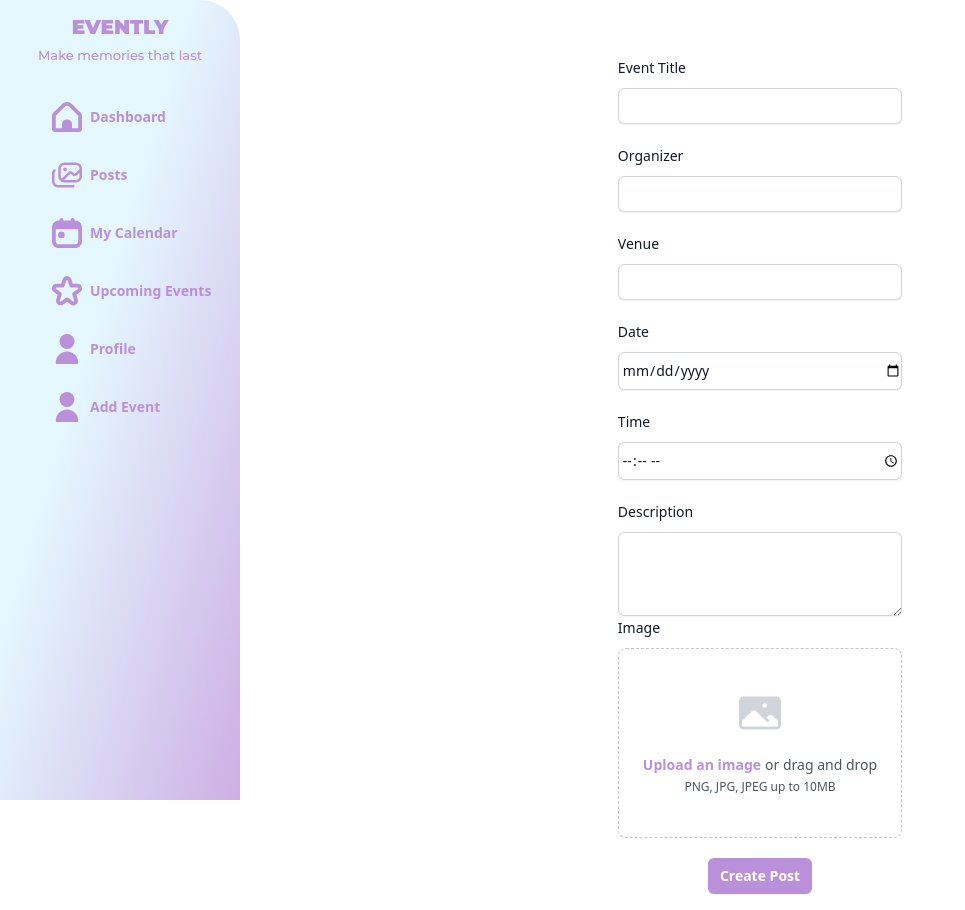
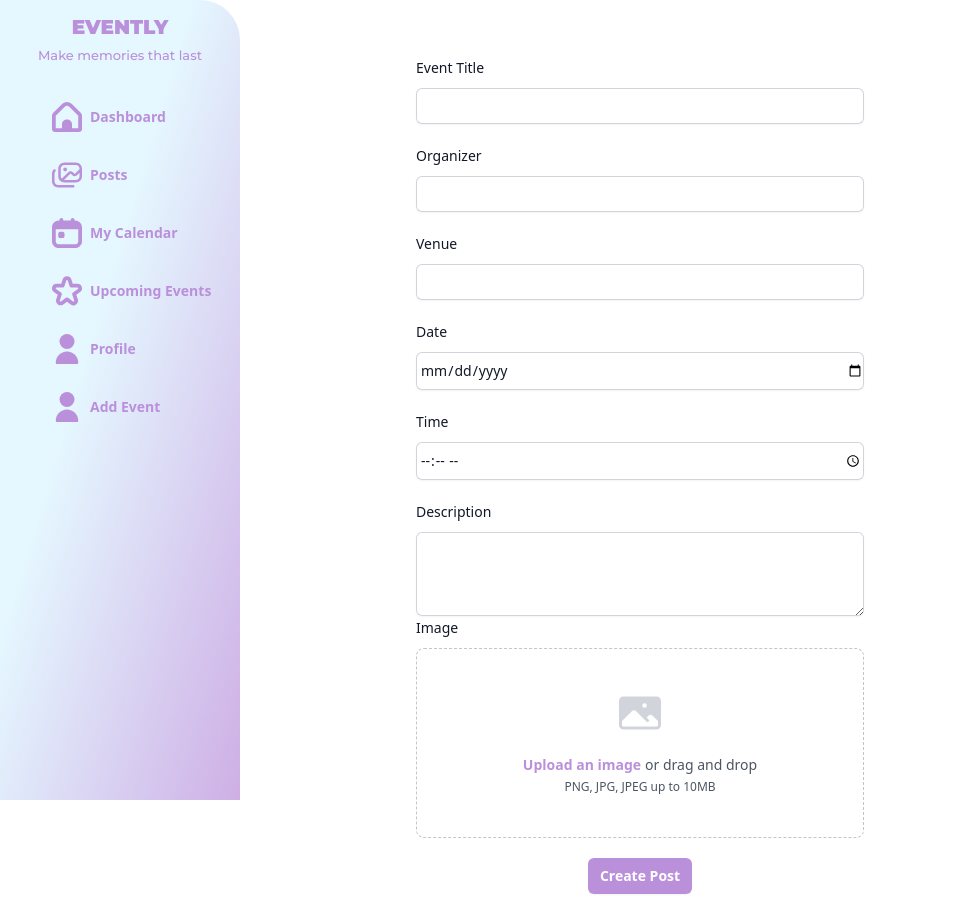
Before and after one commit to Ilmaooo/evently, a React (Vite) app: page /evently/add-event in a window 1280 px wide. Shown: the whole page, without its empty margins (0-965 px from the left). Built offline with nearby package versions, Linux system fonts and the light colour scheme.

Commit message:
added docker file and modified add event form

```diff
--- a/src/views/AddEvent.jsx
+++ b/src/views/AddEvent.jsx
@@ -38,9 +38,8 @@ const AddEvent = () => {
   return (
     <div className="flex justify-center items-center min-h-screen">
       <Sidebar currentView="AddEvent" />
-      <div className="ml-60 p-4">
-        <form id="eventForm" onSubmit={handleSubmit} className='max-w-xl mx-auto px-4'>
-
+      <div className="p-4 w-2/5 mx-auto ">
+        <form id="eventForm" onSubmit={handleSubmit} className=' mx-auto px-4'>
         <div className="mt-10 col-span-full gap-x-6 gap-y-8 sm:grid-cols-6">
         <div className="sm:col-span-4">
           <label htmlFor="title" className="block text-sm font-medium leading-6 text-gray-900">Event Title</label>
--- a/vite.config.js
+++ b/vite.config.js
@@ -9,4 +9,8 @@ export default defineConfig({
       src: "/src",
     },
   },
+  server: {
+    host: '0.0.0.0', // Bind to all network interfaces
+    port: 5173, // Ensure this matches the port you're mapping
+  },
 });
```
Also changed, not shown: 1 other file (tests, documents, lock files or other folders).
